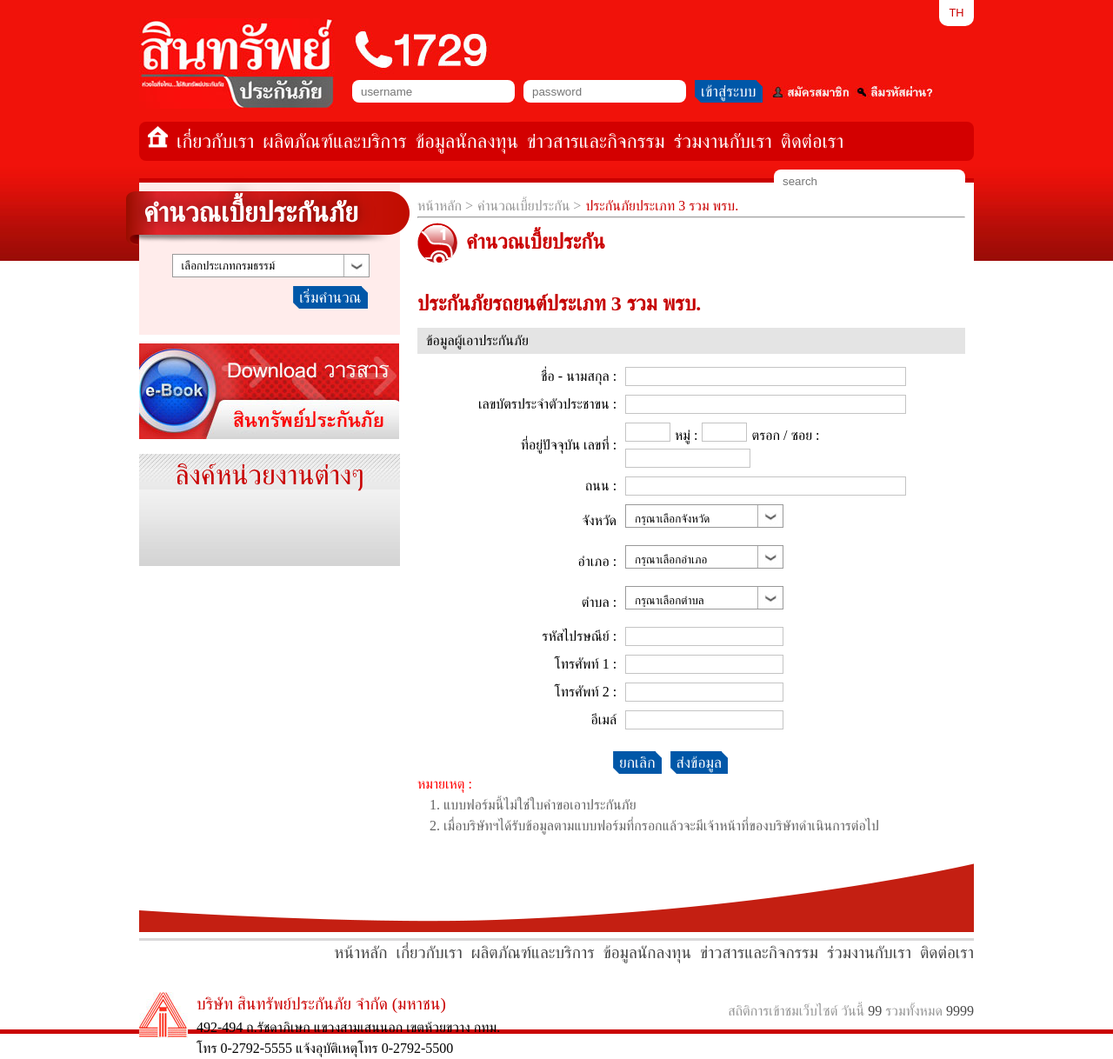
After one commit to tonyatonya/asset, a PHP site: page /calculate-moreinfo.php in a window 1280 px wide. The commit adds this page. Shown: the whole page at 87% size. Run offline with PHP 8.4, Linux system fonts and the light colour scheme.

Commit message:
Update Calulate form

```diff
--- /dev/null
+++ b/calculate-moreinfo.php
@@ -0,0 +1,136 @@
+<?php require('init.php'); ?>
+<!DOCTYPE html>
+<html lang="">
+<head><?php require('inc_header.php'); ?></head>
+<body>
+<div class="wrapper otherpage contact">
+<div class="redbar"></div>
+<div class="content">
+	<section class="left-col">
+		<?php require('inc_calculate-leftcol.php') ?>
+	</section>
+	<section class="right-col aboutus">
+		<div class="bread-nav">
+			<ul>
+				<li><a href="#">หน้าหลัก</a></li>
+				<li><a href="#">คำนวณเบี้ยประกัน</a></li>
+				<li>ประกันภัยประเภท 3 รวม พรบ.</li>
+			</ul>
+		</div>
+		<hr>
+		<div class="product-name">
+			<div class="ico"><img src="images/exampleicon.png" alt="exampleicon" width="46" height="46" /></div>
+			<h2>คำนวณเบี้ยประกัน</h2>
+		</div>
+		<div class="clear" style="height:20px;"></div>
+		<h3>ประกันภัยรถยนต์ประเภท 3 รวม พรบ.</h3>
+		<div class="formsection calform">
+			<div class="title">ข้อมูลผู้เอาประกันภัย</div>
+			<table class="tb-member">
+				<tr>
+					<td>ชื่อ - นามสกุล :</td>
+					<td><input type="text" class="maxWidth"></td>
+				</tr>
+				<tr>
+					<td>เลขบัตรประจำตัวประชาขน :</td>
+					<td><input type="text" class="maxWidth"></td>
+				</tr>
+				<tr>
+					<td>ที่อยู่ปัจจุบัน เลขที่ :</td>
+					<td><input type="text" class="minWidth"><label>หมู่ : </label><input type="text" class="minWidth"><label>ตรอก / ซอย : </label><input type="text" style="width:142px;"></td>
+				</tr>
+				<tr>
+					<td>ถนน :</td>
+					<td>
+						<input type="text" class="maxWidth">
+					</td>
+				</tr>
+				<tr>
+					<td>จังหวัด</td>
+					<td><div class="select-holder halfWidth">
+				 		<select>
+				 			<option>กรุณาเลือกจังหวัด</option>
+				 		</select>
+				 	</div></td>
+				</tr>
+				<tr>
+					<td>อำเภอ :</td>
+					<td><div class="select-holder halfWidth">
+				 		<select>
+				 			<option>กรุณาเลือกอำเภอ</option>
+				 		</select>
+				 	</div></td>
+				</tr>
+				<tr>
+					<td>ตำบล :</td>
+					<td><div class="select-holder halfWidth">
+				 		<select>
+				 			<option>กรุณาเลือกตำบล</option>
+				 		</select>
+				 	</div></td>
+				</tr>
+				<tr>
+					<td>รหัสไปรษณีย์ :</td>
+					<td>
+						<input type="text" class="halfWidth">
+					</td>
+				</tr>
+				<tr>
+					<td>โทรศัพท์ 1 :</td>
+					<td>
+						<input type="text" class="halfWidth">
+					</td>
+				</tr>
+				<tr>
+					<td>โทรศัพท์ 2 :</td>
+					<td>
+						<input type="text" class="halfWidth">
+					</td>
+				</tr>
+				<tr>
+					<td>อีเมล์</td>
+					<td>
+						<input type="text" class="halfWidth">
+					</td>
+				</tr>
+			</table>
+			<div class="clear" style="height:20px;"></div>
+		</div>
+		<div class="form-nav">
+			<table>
+				<tr>
+					<td></td>
+					<td>
+						<ul>
+							<li><div class="asset-btn">
+							<a href="#">
+							<div class="btn-left"><img src="images/btn-leftbg.png" alt="btn-leftbg" width="7" height="26" /></div>
+							<div class="btn-body">ยกเลิก</div>
+							<div class="btn-right"><img src="images/btn-rightbg.png" alt="btn-rightbg" width="7" height="26" /></div>
+							</a>
+						</div></li>
+							<li><div class="asset-btn">
+							<a href="#">
+							<div class="btn-left"><img src="images/btn-leftbg.png" alt="btn-leftbg" width="7" height="26" /></div>
+							<div class="btn-body">ส่งข้อมูล</div>
+							<div class="btn-right"><img src="images/btn-rightbg.png" alt="btn-rightbg" width="7" height="26" /></div>
+							</a>
+						</div></li>
+						</ul>
+					</td>
+				</tr>
+			</table>
+		</div>
+		<div class="remark calform">
+				 <span>หมายเหตุ : </span>
+				 <ol>
+				 	<li>แบบฟอร์มนี้ไม่ใช่ใบคำขอเอาประกันภัย</li>
+				 	<li>เมื่อบริษัทฯได้รับข้อมูลตามแบบฟอร์มที่กรอกแล้วจะมีเจ้าหน้าที่ของบริษัทดำเนินการต่อไป</li>
+				 </ol>
+			</div>
+	</section>
+</div>
+</div>
+<?php require('inc_footer.php'); ?>
+</body>
+</html>
--- a/css/layout.css
+++ b/css/layout.css
@@ -1260,3 +1260,35 @@ footer .stat span{
 	float: left;
 	margin-left: 10px;
 }
+.calform .title{
+	background-color:#e4e4e4;
+}
+.calform select{
+	background: transparent;
+	border: none;
+}
+.calform .minWidth{
+	width: 50px;
+}
+.calform .halfWidth{
+	width: 180px;
+}
+.calform input[type="text"]{
+	border-radius: 0;
+}
+.calform .tb-member{
+	width: 500px;
+}
+.calform .tb-member td:first-child{
+	white-space: nowrap;
+	padding-right: 0;
+}
+.remark.calform{
+	color: #646464;
+}
+.remark.calform span{
+	color: red;
+}
+.remark.calform li{
+	margin-left: 30px;
+}
```
Also changed, not shown: calculate-03-03.php (deleted, +0 -105 lines), calculate-03.php (renamed from calculate-03-01.php), calculate-summary.php (renamed from calculate-03-02.php).
